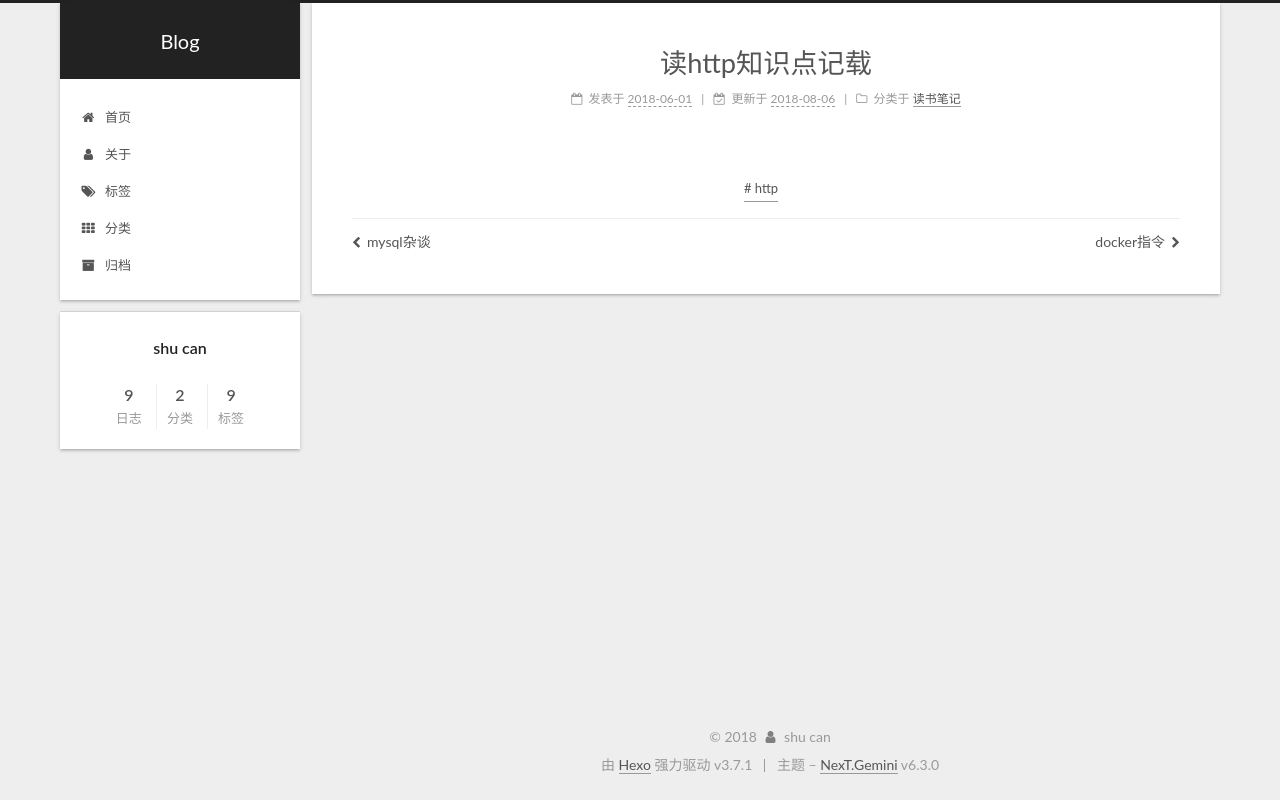
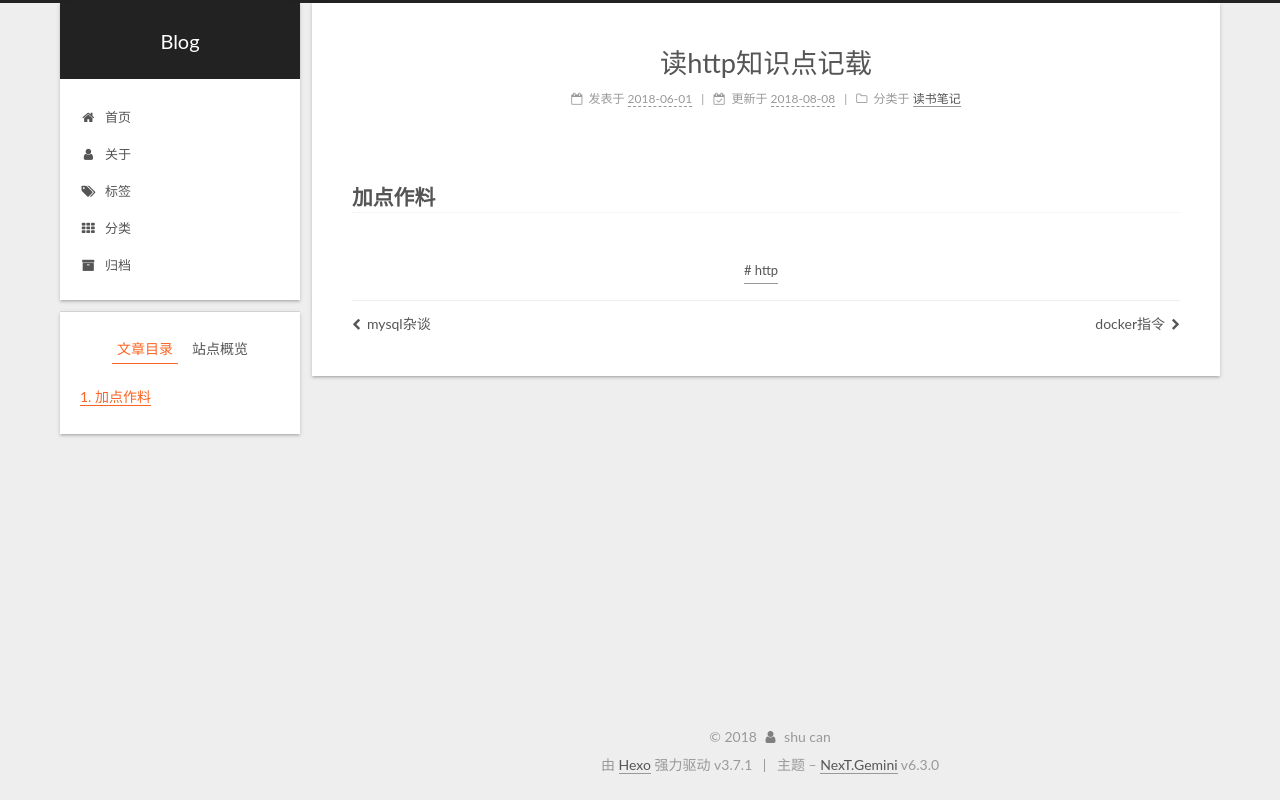
Before and after one commit to ShuCan-git-up/ShuCan-git-up.github.io, a plain HTML site: page 2018/06/01/读http知识点记载/index.html in a window 1280 px wide. Drawn offline with Linux system fonts and the light colour scheme.

Commit message:
Site updated: 2018-08-08 11:27:21

```diff
--- a/2018/06/01/读http知识点记载/index.html
+++ b/2018/06/01/读http知识点记载/index.html
@@ -108,15 +108,18 @@
 
 
 
-  <meta name="keywords" content="http">
+  <meta name="description" content="加点作料">
+<meta name="keywords" content="http">
 <meta property="og:type" content="article">
 <meta property="og:title" content="读http知识点记载">
 <meta property="og:url" content="http://yoursite.com/2018/06/01/读http知识点记载/index.html">
 <meta property="og:site_name" content="Blog">
+<meta property="og:description" content="加点作料">
 <meta property="og:locale" content="zh-CN">
-<meta property="og:updated_time" content="2018-08-06T06:18:33.885Z">
+<meta property="og:updated_time" content="2018-08-08T03:27:07.635Z">
 <meta name="twitter:card" content="summary">
 <meta name="twitter:title" content="读http知识点记载">
+<meta name="twitter:description" content="加点作料">
 
 
 
@@ -361,7 +364,7 @@
 
                   <span class="post-meta-item-text">更新于</span>
 
-                <time title="修改时间：2018-08-06 14:18:33" itemprop="dateModified" datetime="2018-08-06T14:18:33+08:00">2018-08-06</time>
+                <time title="修改时间：2018-08-08 11:27:07" itemprop="dateModified" datetime="2018-08-08T11:27:07+08:00">2018-08-08</time>
 
 
           </span>
@@ -412,7 +415,7 @@
 
 
 
-
+        <h3 id="加点作料"><a href="#加点作料" class="headerlink" title="加点作料"></a>加点作料</h3>
 
     </div>
 
@@ -502,8 +505,17 @@
 
 
 
+        <ul class="sidebar-nav motion-element">
+          <li class="sidebar-nav-toc sidebar-nav-active" data-target="post-toc-wrap">
+            文章目录
+          </li>
+          <li class="sidebar-nav-overview" data-target="site-overview-wrap">
+            站点概览
+          </li>
+        </ul>
 
-      <section class="site-overview-wrap sidebar-panel sidebar-panel-active">
+
+      <section class="site-overview-wrap sidebar-panel">
         <div class="site-overview">
           <div class="site-author motion-element" itemprop="author" itemscope itemtype="http://schema.org/Person">
 
@@ -592,6 +604,22 @@
         </div>
       </section>
 
+
+      <!--noindex-->
+        <section class="post-toc-wrap motion-element sidebar-panel sidebar-panel-active">
+          <div class="post-toc">
+
+
+
+
+
+
+              <div class="post-toc-content"><ol class="nav"><li class="nav-item nav-level-3"><a class="nav-link" href="#加点作料"><span class="nav-number">1.</span> <span class="nav-text">加点作料</span></a></li></ol></div>
+
+
+          </div>
+        </section>
+      <!--/noindex-->
 
 
 
--- a/css/main.css
+++ b/css/main.css
@@ -1849,7 +1849,7 @@ img:hover {
   width: 4px;
   height: 4px;
   border-radius: 50%;
-  background: #6a2b55;
+  background: #ffffcd;
 }
 .links-of-blogroll {
   font-size: 13px;
```
Also changed, not shown: index.html (+2 -2 lines).
